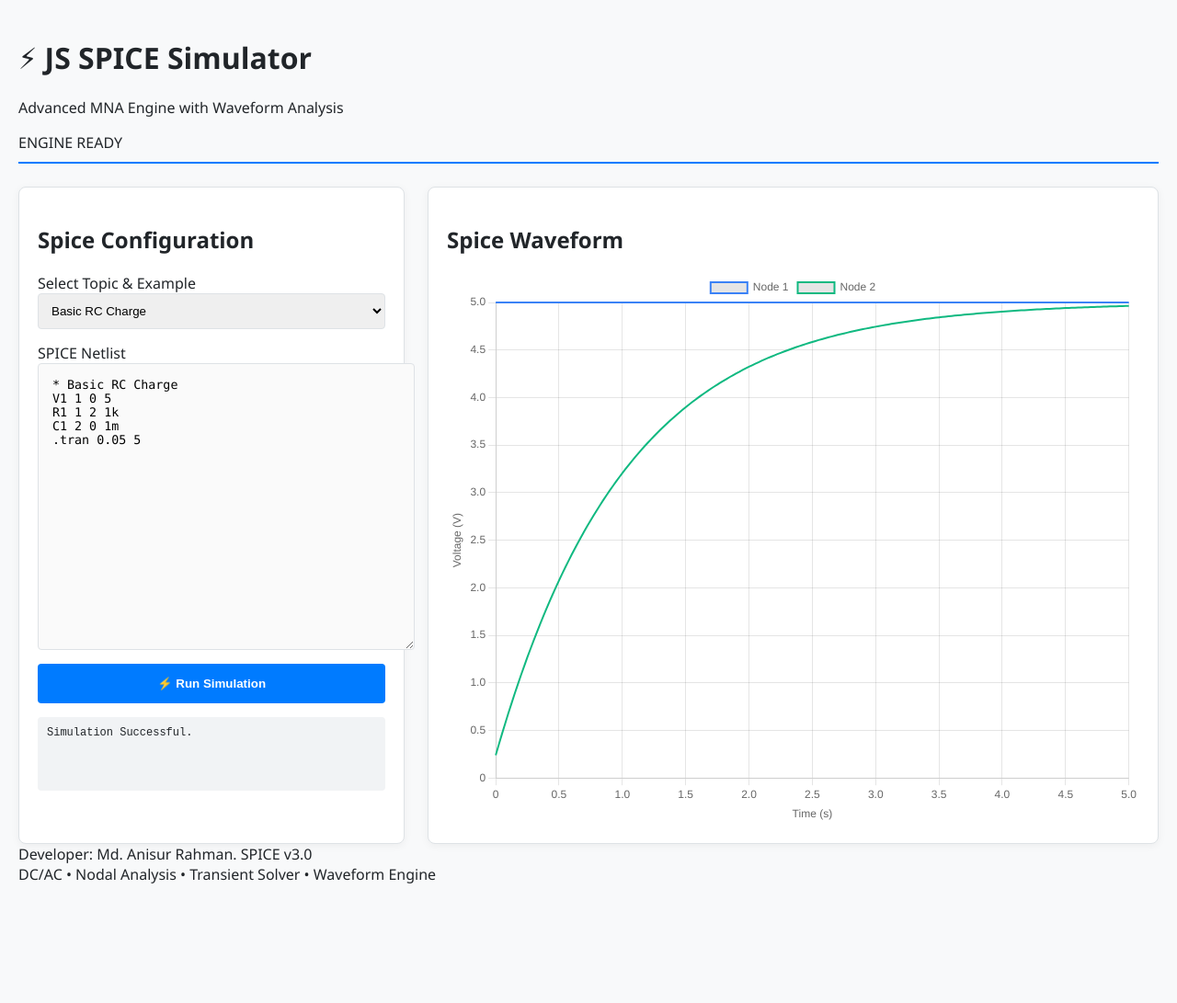
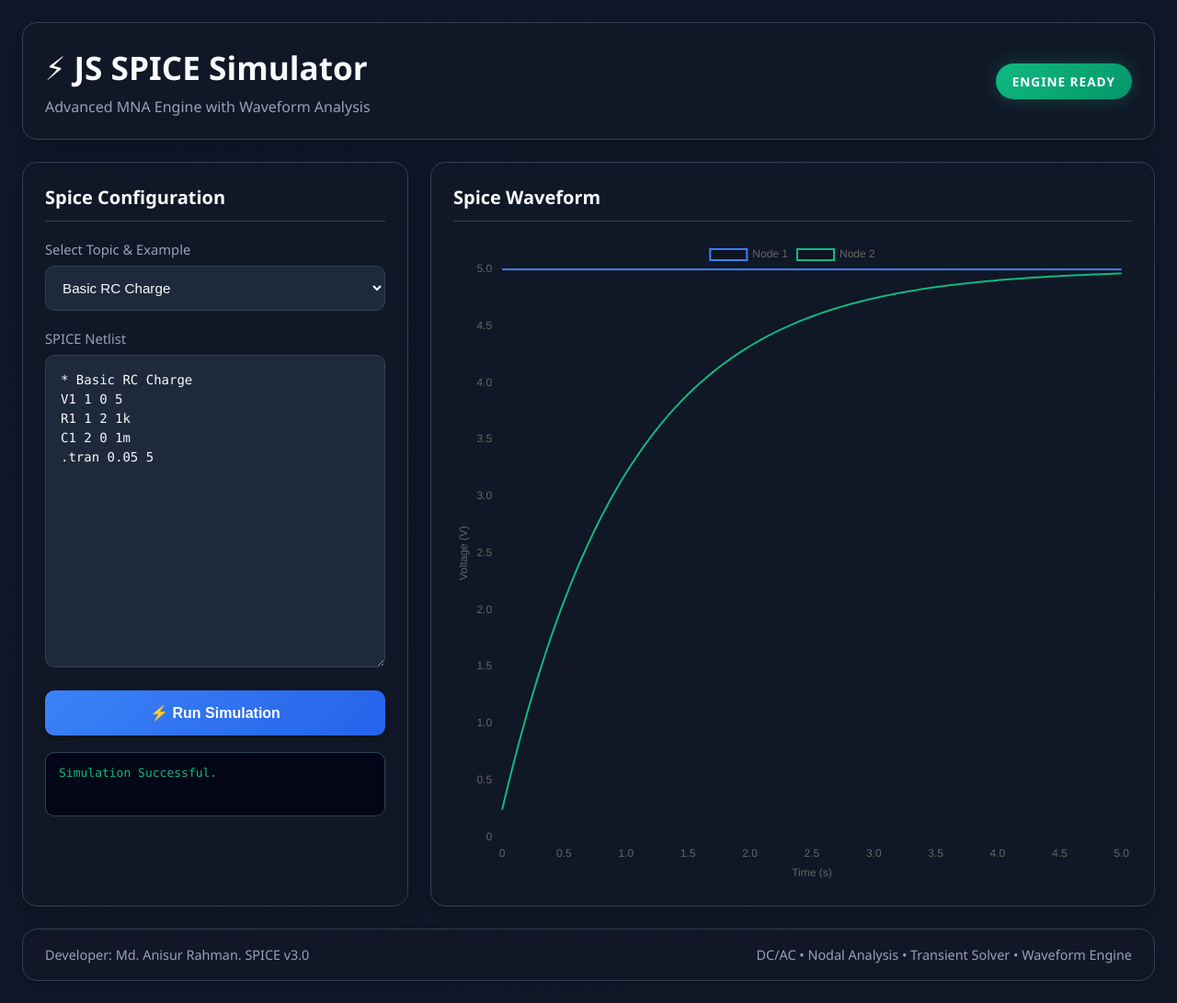
Before and after one commit to AnisurRahmanJU/js-spice, a plain HTML site: page index.html in a window 1280 px wide. Shown: the whole page at 92% size. Before the commit the page ends 982 px from the top, so only its background shows below. Drawn offline with nearby package versions, Linux system fonts and the light colour scheme.

Commit message:
Update styles.css

```diff
--- a/styles.css
+++ b/styles.css
@@ -1,83 +1,425 @@
 :root {
-    --bg-primary: #f8f9fa;
-    --bg-secondary: #ffffff;
-    --border-color: #dee2e6;
-    --accent-color: #007bff;
-    --text-main: #212529;
-    --text-muted: #6c757d;
+
+    --bg-primary: #0f172a;
+    --bg-secondary: #111827;
+    --bg-tertiary: #1e293b;
+
+    --border-color: #334155;
+
+    --accent-color: #3b82f6;
+    --accent-hover: #2563eb;
+
+    --success-color: #10b981;
+
+    --text-main: #f8fafc;
+    --text-muted: #94a3b8;
+
+    --shadow-lg:
+        0 10px 25px rgba(0, 0, 0, 0.25);
+
+    --shadow-md:
+        0 4px 12px rgba(0, 0, 0, 0.2);
+
+    --radius-lg: 16px;
+    --radius-md: 10px;
+    --radius-sm: 6px;
+}
+
+/* GLOBAL */
+
+* {
+    margin: 0;
+    padding: 0;
+    box-sizing: border-box;
 }
 
 body {
-    font-family: 'Segoe UI', Tahoma, Geneva, Verdana, sans-serif;
-    background-color: var(--bg-primary);
+
+    font-family:
+        "Segoe UI",
+        Tahoma,
+        Geneva,
+        Verdana,
+        sans-serif;
+
+    background:
+        linear-gradient(
+            135deg,
+            #0f172a 0%,
+            #111827 100%
+        );
+
     color: var(--text-main);
-    margin: 0;
-    padding: 20px;
+
+    min-height: 100vh;
 }
 
-.app-container { max-width: 1400px; margin: 0 auto; }
+/* LAYOUT */
 
-header {
-    border-bottom: 2px solid var(--accent-color);
-    margin-bottom: 25px;
-    padding-bottom: 10px;
+.page-wrapper {
+
+    max-width: 1600px;
+
+    margin: 0 auto;
+
+    padding: 24px;
 }
 
-.main-content {
-    display: grid;
-    grid-template-columns: 420px 1fr;
-    gap: 25px;
+/* HEADER */
+
+.top-header {
+
+    display: flex;
+
+    justify-content: space-between;
+
+    align-items: center;
+
+    padding: 24px;
+
+    margin-bottom: 24px;
+
+    background: rgba(17, 24, 39, 0.9);
+
+    border: 1px solid var(--border-color);
+
+    border-radius: var(--radius-lg);
+
+    backdrop-filter: blur(10px);
+
+    box-shadow: var(--shadow-lg);
 }
 
-.panel {
-    background: var(--bg-secondary);
-    border: 1px solid var(--border-color);
-    border-radius: 8px;
-    padding: 20px;
-    box-shadow: 0 2px 10px rgba(0,0,0,0.05);
+.header-left h1 {
+
+    font-size: 2.2rem;
+
+    margin-bottom: 8px;
+
+    font-weight: 700;
 }
 
-.selection-group { margin-bottom: 15px; }
+.header-left p {
+
+    color: var(--text-muted);
+
+    font-size: 1rem;
+}
+
+.status-badge {
+
+    background:
+        linear-gradient(
+            135deg,
+            #10b981,
+            #059669
+        );
+
+    color: white;
+
+    padding: 10px 18px;
+
+    border-radius: 999px;
+
+    font-size: 0.85rem;
+
+    font-weight: 700;
+
+    letter-spacing: 1px;
+
+    box-shadow: 0 0 20px rgba(16, 185, 129, 0.3);
+}
+
+/* MAIN GRID */
+
+.main-content {
+
+    display: grid;
+
+    grid-template-columns: 420px 1fr;
+
+    gap: 24px;
+
+    margin-bottom: 24px;
+}
+
+/* PANELS */
+
+.panel {
+
+    background: rgba(17, 24, 39, 0.92);
+
+    border: 1px solid var(--border-color);
+
+    border-radius: var(--radius-lg);
+
+    padding: 24px;
+
+    box-shadow: var(--shadow-lg);
+
+    backdrop-filter: blur(12px);
+}
+
+.panel-header {
+
+    margin-bottom: 20px;
+
+    padding-bottom: 12px;
+
+    border-bottom: 1px solid var(--border-color);
+}
+
+.panel-header h2 {
+
+    font-size: 1.25rem;
+
+    font-weight: 600;
+}
+
+/* FORM */
+
+.selection-group,
+.editor-group {
+
+    margin-bottom: 20px;
+}
+
+label {
+
+    display: block;
+
+    margin-bottom: 8px;
+
+    color: var(--text-muted);
+
+    font-size: 0.92rem;
+
+    font-weight: 500;
+}
+
+select,
+textarea {
+
+    width: 100%;
+
+    border: 1px solid var(--border-color);
+
+    border-radius: var(--radius-md);
+
+    background: var(--bg-tertiary);
+
+    color: var(--text-main);
+
+    outline: none;
+
+    transition: 0.2s ease;
+}
+
 select {
-    width: 100%;
-    padding: 10px;
-    border: 1px solid var(--border-color);
-    border-radius: 4px;
+
+    padding: 14px;
+
+    font-size: 0.95rem;
 }
 
 textarea {
-    width: 100%;
-    height: 280px;
-    font-family: 'Consolas', monospace;
-    padding: 15px;
-    border: 1px solid var(--border-color);
-    border-radius: 4px;
-    background: #fafafa;
+
+    height: 340px;
+
+    resize: vertical;
+
+    padding: 16px;
+
+    font-family:
+        Consolas,
+        monospace;
+
+    font-size: 14px;
+
+    line-height: 1.5;
 }
 
-button {
-    width: 100%;
-    padding: 14px;
-    background: var(--accent-color);
-    color: white;
-    border: none;
-    border-radius: 4px;
-    font-weight: bold;
-    cursor: pointer;
-    margin-top: 10px;
+select:focus,
+textarea:focus {
+
+    border-color: var(--accent-color);
+
+    box-shadow:
+        0 0 0 4px rgba(59, 130, 246, 0.15);
 }
 
-.log-box {
-    margin-top: 15px;
-    background: #f1f3f5;
-    padding: 10px;
-    font-size: 12px;
-    font-family: monospace;
-    border-radius: 4px;
-    min-height: 60px;
+/* BUTTON */
+
+button {
+
+    width: 100%;
+
+    padding: 15px;
+
+    border: none;
+
+    border-radius: var(--radius-md);
+
+    background:
+        linear-gradient(
+            135deg,
+            var(--accent-color),
+            var(--accent-hover)
+        );
+
+    color: white;
+
+    font-size: 1rem;
+
+    font-weight: 700;
+
+    cursor: pointer;
+
+    transition: all 0.2s ease;
+
+    box-shadow: var(--shadow-md);
 }
 
+button:hover {
+
+    transform: translateY(-2px);
+
+    box-shadow:
+        0 8px 20px rgba(37, 99, 235, 0.35);
+}
+
+button:active {
+
+    transform: translateY(0);
+}
+
+/* LOG */
+
+.log-box {
+
+    margin-top: 18px;
+
+    background: #020617;
+
+    border: 1px solid var(--border-color);
+
+    border-radius: var(--radius-md);
+
+    padding: 14px;
+
+    min-height: 70px;
+
+    font-family: Consolas, monospace;
+
+    font-size: 13px;
+
+    color: var(--success-color);
+
+    overflow-x: auto;
+}
+
+/* CHART */
+
 .chart-container {
-    height: 600px;
+
+    height: 700px;
+
     position: relative;
 }
+
+/* FOOTER */
+
+.footer {
+
+    display: flex;
+
+    justify-content: space-between;
+
+    align-items: center;
+
+    padding: 18px 24px;
+
+    background: rgba(17, 24, 39, 0.9);
+
+    border: 1px solid var(--border-color);
+
+    border-radius: var(--radius-lg);
+
+    color: var(--text-muted);
+
+    font-size: 0.9rem;
+
+    box-shadow: var(--shadow-md);
+}
+
+/* SCROLLBAR */
+
+::-webkit-scrollbar {
+
+    width: 10px;
+}
+
+::-webkit-scrollbar-track {
+
+    background: #0f172a;
+}
+
+::-webkit-scrollbar-thumb {
+
+    background: #334155;
+
+    border-radius: 999px;
+}
+
+::-webkit-scrollbar-thumb:hover {
+
+    background: #475569;
+}
+
+/* MOBILE */
+
+@media (max-width: 1100px) {
+
+    .main-content {
+
+        grid-template-columns: 1fr;
+    }
+
+    .chart-container {
+
+        height: 450px;
+    }
+
+    .top-header,
+    .footer {
+
+        flex-direction: column;
+
+        gap: 12px;
+
+        text-align: center;
+    }
+}
+
+@media (max-width: 600px) {
+
+    .page-wrapper {
+
+        padding: 14px;
+    }
+
+    .panel {
+
+        padding: 18px;
+    }
+
+    .header-left h1 {
+
+        font-size: 1.7rem;
+    }
+
+    textarea {
+
+        height: 260px;
+    }
+}
```
